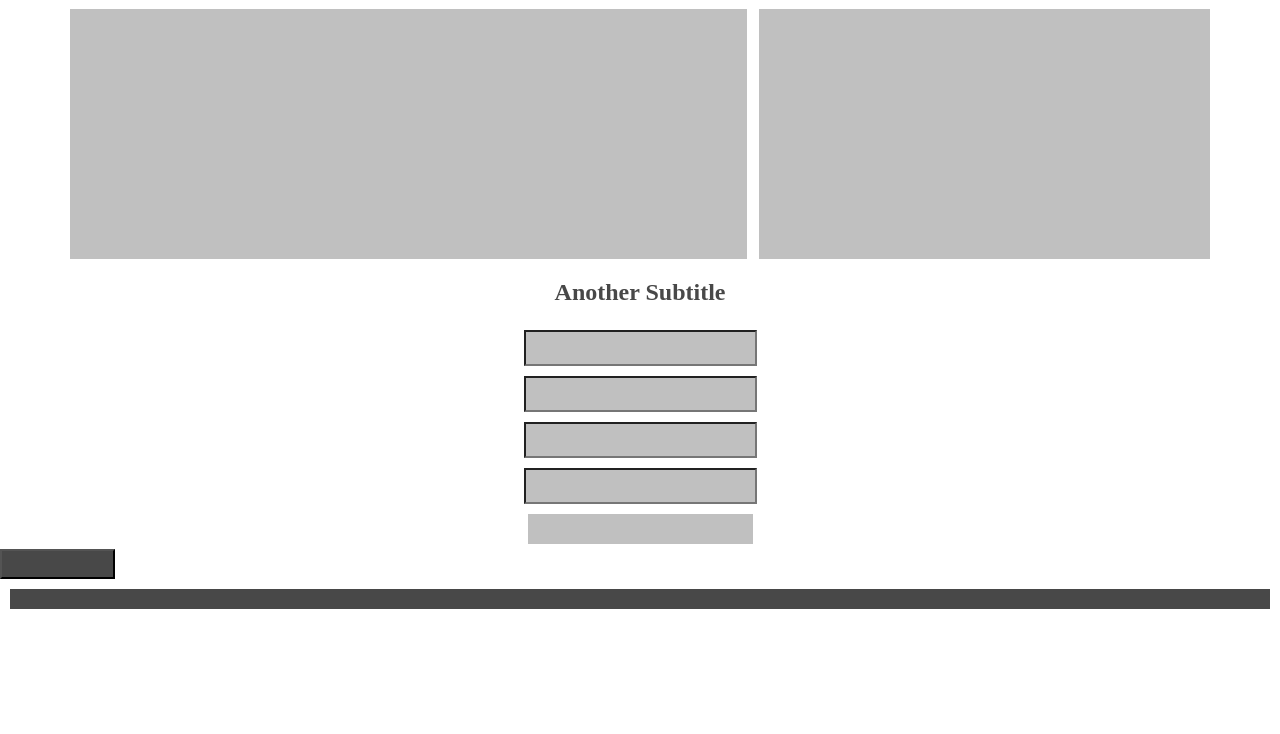
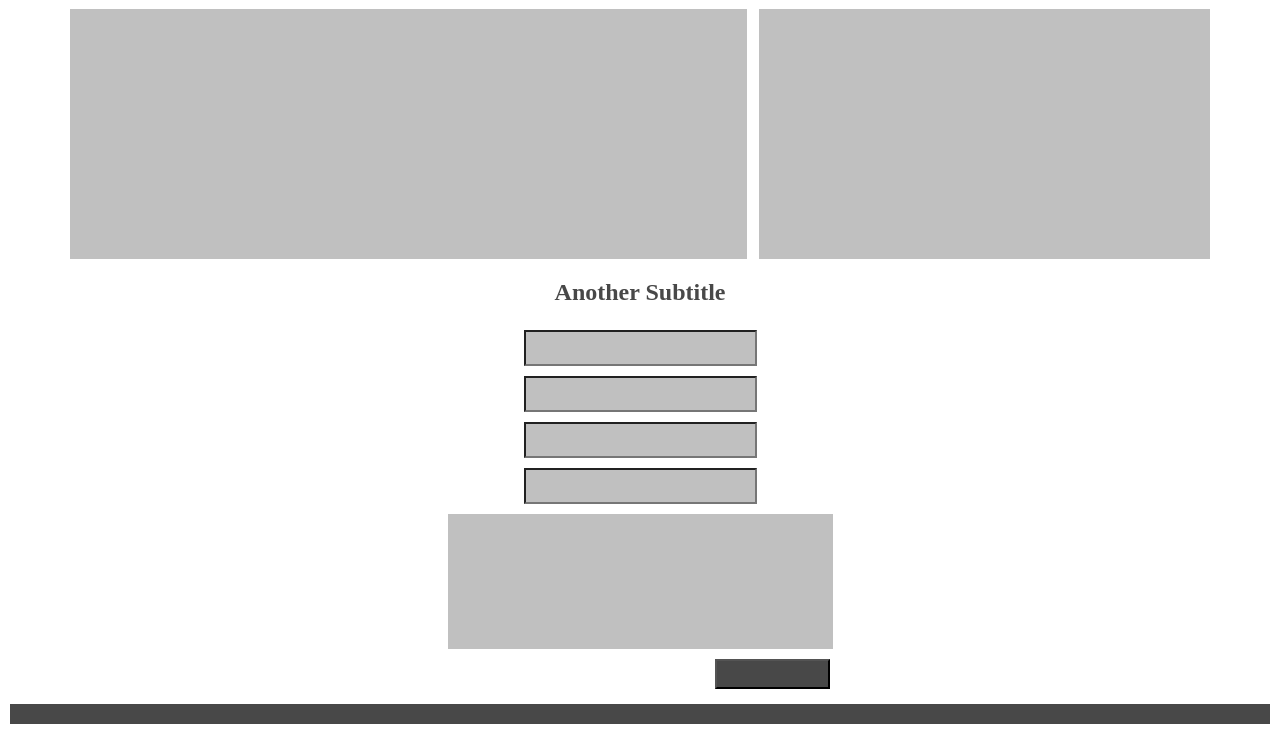
Before and after one commit to M3randa/wireframe, a plain HTML site: page index.html in a window 1280 px wide. Shown: the part 1557-2291 px from the top of the page. Before the commit the page ends 2176 px from the top, so only its background shows below. Drawn offline with Linux system fonts and the light colour scheme.

Commit message:
Fixed button and deleted some old code

```diff
--- a/css/style.css
+++ b/css/style.css
@@ -144,14 +144,11 @@ h1{
 
 .form__block--right{
     display: flex;
-}
-
-.form__block form__block--right{
+    justify-items: flex-end;
     background-color: #C0C0C0;
     width: 385px;
     height: 135px;
     margin: 5px;
-    float: left;
 }
 
 .form__button{
@@ -161,7 +158,12 @@ h1{
     width: 115px;
     height: 30px;
     margin-right: 445px;
+}
 
+.button__form{
+    display: flex;
+    justify-content: flex-end;
+    padding: 5px;
 }
 
 footer {
--- a/index.html
+++ b/index.html
@@ -56,7 +56,9 @@
         <input type="text" class="form__block">
         <input type="text" class="form__block">
         <div class="form__block form__block--right"></div>
-        <button class="form__button"></button>
+        <div class="button__form">
+            <button class="form__button"></button>
+        </div>
     </form>
 <footer></footer>
 </body>
```
